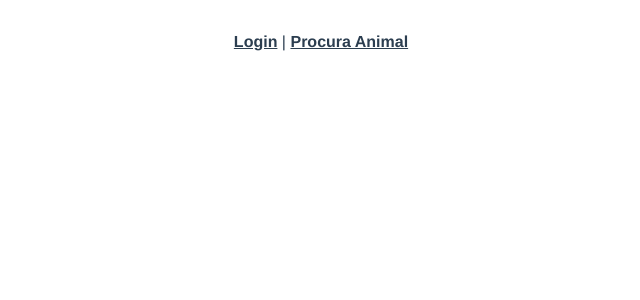
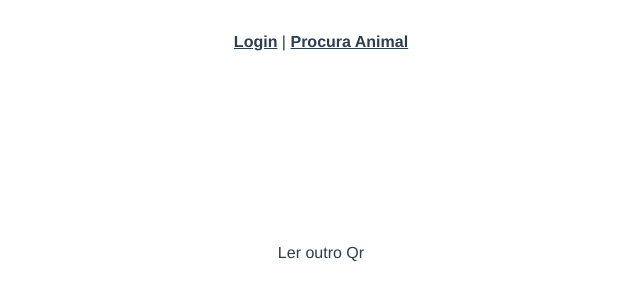
Before and after one commit to qrsnake/qr-snake-front, a Vue app: page /qrcode in a window 1280 px wide. Shown: the top 300 px of the page, without its empty margins (319-959 px from the left). Built offline with nearby package versions, Linux system fonts and the light colour scheme; no server answers.

Commit message:
Ler QRCODE (android, IOS, todos principais browsers))
Le o qr code e abre o link em uma nova guia.

```diff
--- a/package.json
+++ b/package.json
@@ -10,6 +10,7 @@
   },
   "dependencies": {
     "core-js": "^3.6.5",
+    "jsqr": "^1.4.0",
     "vue": "^2.6.11",
     "vue-router": "^3.2.0",
     "vuetify": "^2.4.0"
--- a/src/App.vue
+++ b/src/App.vue
@@ -5,6 +5,9 @@
       <router-link to="/search">Procura Animal</router-link>
     </div>
     <router-view/>
+
+
+
   </v-app>
 </template>
 
--- /dev/null
+++ b/src/components/VueQrReader.vue
@@ -0,0 +1,213 @@
+<template>
+  <div class="vue-qr-reader__container" ref="container">
+    <video
+      v-show="showPlay"
+      class="source"
+      ref="video"
+      :width="videoWH.width"
+      :height="videoWH.height"
+      controls
+    ></video>
+    <canvas v-show="!showPlay" ref="canvas"></canvas>
+    <button v-show="showPlay" @click="run">Play!</button>
+  </div>
+</template>
+
+<script>
+import jsQR from "jsqr";
+
+export default {
+  name: "vue-qr-reader",
+  props: {
+    useBackCamera: {
+      type: Boolean,
+      default: true
+    },
+    stopOnScanned: {
+      type: Boolean,
+      default: true
+    },
+    drawOnFound: {
+      type: Boolean,
+      default: true
+    },
+    lineColor: {
+      type: String,
+      default: "#FF3B58"
+    },
+    lineWidth: {
+      type: Number,
+      default: 2
+    },
+    videoWidth: {
+      type: Number,
+      default: 320
+    },
+    videoHeight: {
+      type: Number,
+      default: 240
+    },
+    responsive: {
+      type: Boolean,
+      default: false
+    }
+  },
+  data() {
+    return {
+      showPlay: false,
+      containerWidth: null,
+      active: false
+    };
+  },
+  computed: {
+    videoWH() {
+      if (this.containerWidth) {
+        const width = this.containerWidth;
+        const height = width * 0.75;
+        return { width, height };
+      }
+      return { width: this.videoWidth, height: this.videoHeight };
+    }
+  },
+  methods: {
+    drawLine(begin, end) {
+      this.canvas.beginPath();
+      this.canvas.moveTo(begin.x, begin.y);
+      this.canvas.lineTo(end.x, end.y);
+      this.canvas.lineWidth = this.lineWidth;
+      this.canvas.strokeStyle = this.lineColor;
+      this.canvas.stroke();
+    },
+    drawBox(l) {
+      if (this.drawOnFound) {
+        this.drawLine(l.topLeftCorner, l.topRightCorner);
+        this.drawLine(l.topRightCorner, l.bottomRightCorner);
+        this.drawLine(l.bottomRightCorner, l.bottomLeftCorner);
+        this.drawLine(l.bottomLeftCorner, l.topLeftCorner);
+      }
+    },
+    tick() {
+      if (
+        this.$refs.video &&
+        this.$refs.video.readyState === this.$refs.video.HAVE_ENOUGH_DATA
+      ) {
+        this.$refs.canvas.height = this.videoWH.height;
+        this.$refs.canvas.width = this.videoWH.width;
+        this.canvas.drawImage(
+          this.$refs.video,
+          0,
+          0,
+          this.$refs.canvas.width,
+          this.$refs.canvas.height
+        );
+        const imageData = this.canvas.getImageData(
+          0,
+          0,
+          this.$refs.canvas.width,
+          this.$refs.canvas.height
+        );
+        let code = false;
+        try {
+          code = jsQR(imageData.data, imageData.width, imageData.height);
+        } catch (e) {
+          // sometimes JSQR may fail, but we can carry on.
+          console.error(e);
+        }
+        if (code) {
+          this.drawBox(code.location);
+          this.found(code.data);
+        }
+      }
+      this.run();
+    },
+    setup() {
+      if (this.responsive) {
+        this.$nextTick(() => {
+          this.containerWidth = this.$refs.container.clientWidth;
+        });
+      }
+      if (navigator.mediaDevices && navigator.mediaDevices.getUserMedia) {
+        this.previousCode = null;
+        this.parity = 0;
+        this.active = true;
+        this.canvas = this.$refs.canvas.getContext("2d");
+        const facingMode = this.useBackCamera
+          ? { exact: "environment" }
+          : "user";
+        const handleSuccess = stream => {
+          if (this.$refs.video.srcObject !== undefined) {
+            this.$refs.video.srcObject = stream;
+          } else if (window.URL.createObjectURL) {
+            this.$refs.video.src = window.URL.createObjectURL(stream);
+          } else if (window.webkitURL) {
+            this.$refs.video.src = window.webkitURL.createObjectURL(stream);
+          } else {
+            this.$refs.video.src = stream;
+          }
+          // iOS play inline
+          this.$refs.video.playsInline = true;
+          const playPromise = this.$refs.video.play();
+          playPromise.catch(() => (this.showPlay = true));
+          playPromise.then(this.run);
+        };
+        navigator.mediaDevices
+          .getUserMedia({ video: { facingMode } })
+          .then(handleSuccess)
+          .catch(() => {
+            navigator.mediaDevices
+              .getUserMedia({ video: true })
+              .then(handleSuccess)
+              .catch(error => {
+                this.$emit("error-captured", error);
+              });
+          });
+      }
+    },
+    run() {
+      if (this.active) {
+        requestAnimationFrame(this.tick);
+      }
+    },
+    found(code) {
+      if (this.previousCode !== code) {
+        this.previousCode = code;
+      } else if (this.previousCode === code) {
+        this.parity += 1;
+      }
+      if (this.parity > 2) {
+        this.active = this.stopOnScanned ? false : true;
+        this.parity = 0;
+        this.$emit("code-scanned", code);
+      }
+    },
+    fullStop() {
+      if (this.$refs.video && this.$refs.video.srcObject) {
+        this.$refs.video.srcObject.getTracks().forEach(t => t.stop());
+      }
+    }
+  },
+  mounted() {
+    this.setup();
+  },
+  beforeDestroy() {
+    this.fullStop();
+  },
+  watch: {
+    active: {
+      immediate: true,
+      handler(active) {
+        if (!active) {
+          this.fullStop();
+        }
+      }
+    }
+  }
+};
+</script>
+
+<style scoped>
+.vue-qr-reader__container {
+  width: 100%;
+  height: auto;
+}
+</style>
--- a/src/router/index.js
+++ b/src/router/index.js
@@ -3,8 +3,8 @@ import VueRouter from 'vue-router'
 //import Home from '../views/Home.vue'
 import LoginScreen from '../views/LoginScreen.vue'
 import ProcuraAnimal from '../views/ProcuraAnimal.vue'
+import QRCode from '../views/QRCode.vue'
 // import CadastrarAnimal from '../views/CadastrarAnimal.vue'
-
 Vue.use(VueRouter);
 
 const routes = new VueRouter({
@@ -25,6 +25,11 @@ const routes = new VueRouter({
       name: 'Cadastrar Animal',
       component: () => import('@/views/CadastrarAnimal.vue'),
     },
+    {
+      path: '/qrcode',
+      name: 'QRCode',
+      component: QRCode,
+    },
   ],
 });
 
--- a/src/views/ProcuraAnimal.vue
+++ b/src/views/ProcuraAnimal.vue
@@ -47,6 +47,7 @@
         class="ma-2"
         outlined
         color="indigo"
+        @click="$router.push('/qrcode')"
       >
         Ler QRcode
       </v-btn>
--- /dev/null
+++ b/src/views/QRCode.vue
@@ -0,0 +1,64 @@
+<template>
+  <div id="app">
+    <vue-qr-reader
+      v-if="show"
+      v-on:code-scanned="codeScanned"
+      v-on:error-captured="errorCaptured"
+      :stop-on-scanned="true"
+      :draw-on-found="true"
+      :responsive="false"
+    />
+    {{ scanned }}
+    <button @click="show = !show">Ler outro Qr</button>
+  </div>
+</template>
+
+<script>
+import VueQrReader from "../components/VueQrReader.vue";
+
+export default {
+  name: "app",
+  components: {
+    VueQrReader
+  },
+  data() {
+    return {
+      errorMessage: "",
+      scanned: "",
+      show: true
+    };
+  },
+  methods: {
+    codeScanned(code) {
+      this.scanned = code;
+      window.open(code,"QR Scanned");
+    },
+    errorCaptured(error) {
+      switch (error.name) {
+        case "NotAllowedError":
+          this.errorMessage = "Camera permission denied.";
+          break;
+        case "NotFoundError":
+          this.errorMessage = "There is no connected camera.";
+          break;
+        case "NotSupportedError":
+          this.errorMessage =
+            "Seems like this page is served in non-secure context.";
+          break;
+        case "NotReadableError":
+          this.errorMessage =
+            "Couldn't access your camera. Is it already in use?";
+          break;
+        case "OverconstrainedError":
+          this.errorMessage = "Constraints don't match any installed camera.";
+          break;
+        default:
+          this.errorMessage = "UNKNOWN ERROR: " + error.message;
+      }
+      console.error(this.errorMessage);
+    }
+  }
+};
+</script>
+
+<style></style>
```
Also changed, not shown: src/main.js (line endings or trailing spaces), teste qr/qrcode_www.youtube.com.png (added), 1 other file (tests, documents, lock files or other folders).
